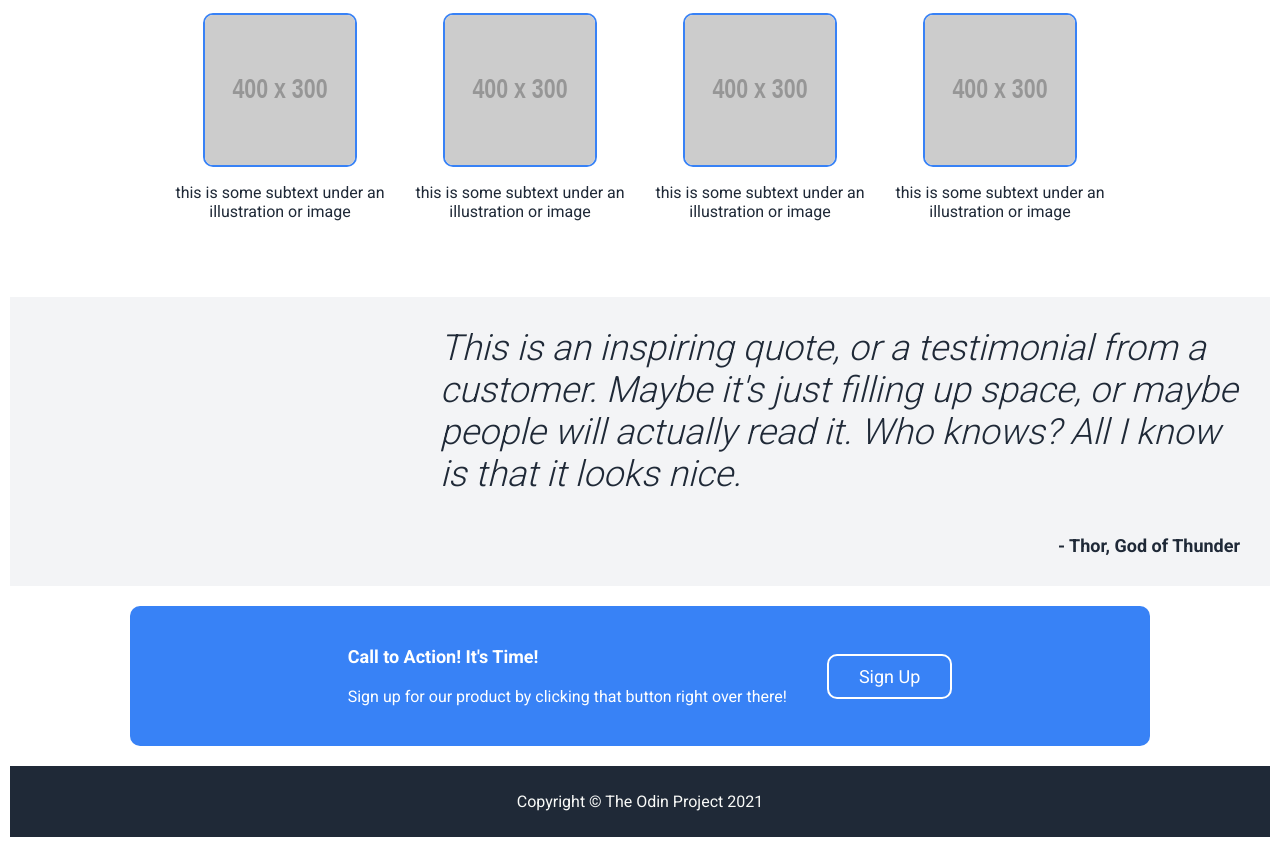
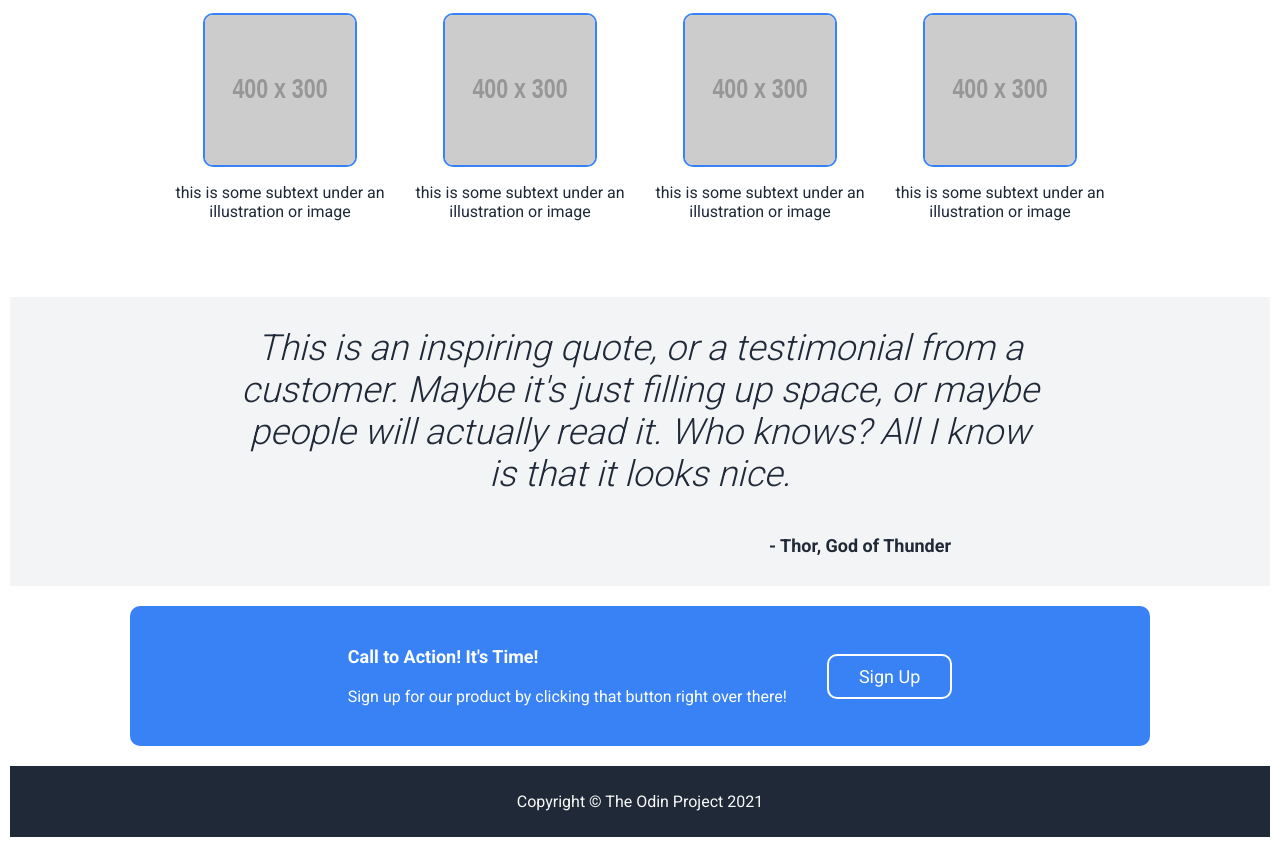
Before and after one commit to pi3ngineergirlx/odin-landing-page, a plain HTML site: page index.html in a window 1280 px wide. Shown: the part 631-1498 px from the top of the page. Drawn offline with Linux system fonts and the light colour scheme; placeholder pictures from the web are drawn by us.

Commit message:
align quote-speaker to right of quote container set quote-speaker width to 100% and max-width to 800px

```diff
--- a/styles.css
+++ b/styles.css
@@ -198,17 +198,36 @@ button {
     /* flexbox */
     display: flex;
     flex-direction: column;
-    align-items: flex-end;
+    align-items: center;
     justify-content: center;
 }
 /* quote text */
+.quote-text {
+    align-self: center;
+    text-align: center;
+}
 .quote-text h2{
     /* layout */
+    margin: 10px;
+    padding: 10px;
     max-width: 800px;
     /* font */
     font-size: 36px;
     font-style: italic;
     font-weight: 300;
+}
+/* quote speaker */
+.quote-speaker {
+    /* layout */
+    align-self: flex-end;
+    text-align: right;
+    width: 100%;
+    max-width: 800px;
+    /* flexbox */
+    display: flex;
+    flex-direction: row;
+    align-items: center;
+    justify-content: center;
 }
 
 /* CALL TO ACTION */
```
